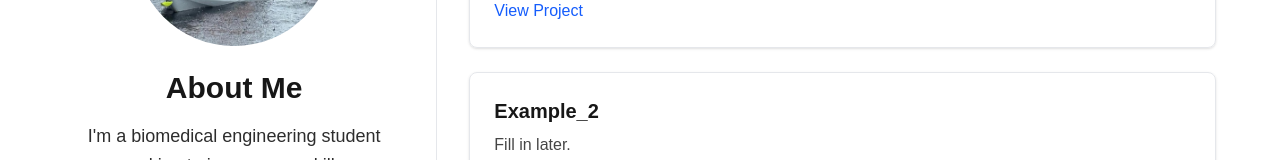
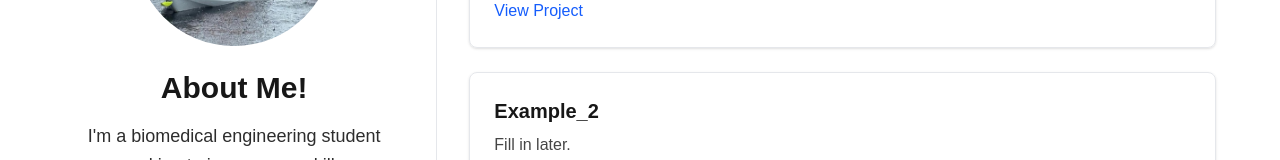
Before and after one commit to B-M-Anderson/Peninsula, a Next.js app: page / in a window 1280 px wide. Shown: the part 289-449 px from the top of the page. Built offline with nearby package versions, Linux system fonts and the light colour scheme; no server answers.

Commit message:
git branch test

```diff
--- a/app/page.tsx
+++ b/app/page.tsx
@@ -79,7 +79,7 @@ export default function HomePage() {
           transition={{ duration: 0.6 }}
           className="text-3xl font-bold mb-4"
         >
-          About Me
+          About Me!
         </motion.h2>
         <p className="text-lg leading-relaxed opacity-90 mb-6">
           I'm a biomedical engineering student working to improve my skills, computational and otherwise, to become the best engineer/scientist I can in the pursuit of the betterment of global health.
```
